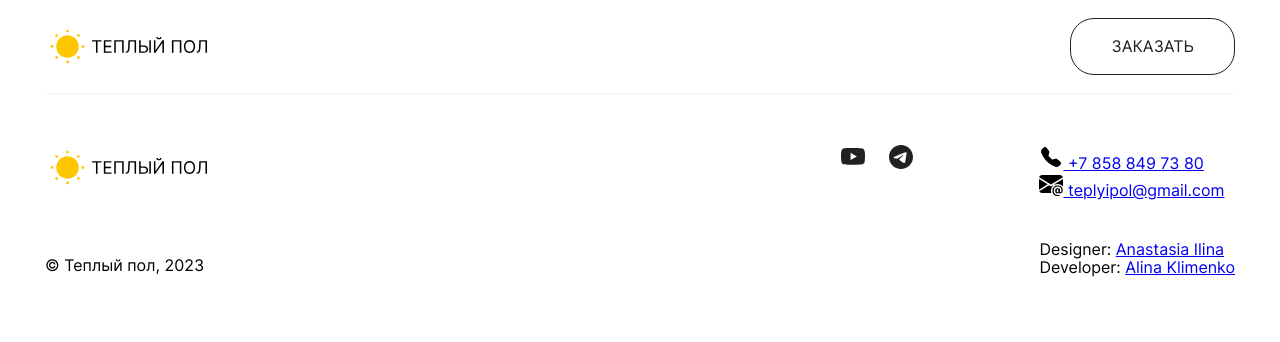
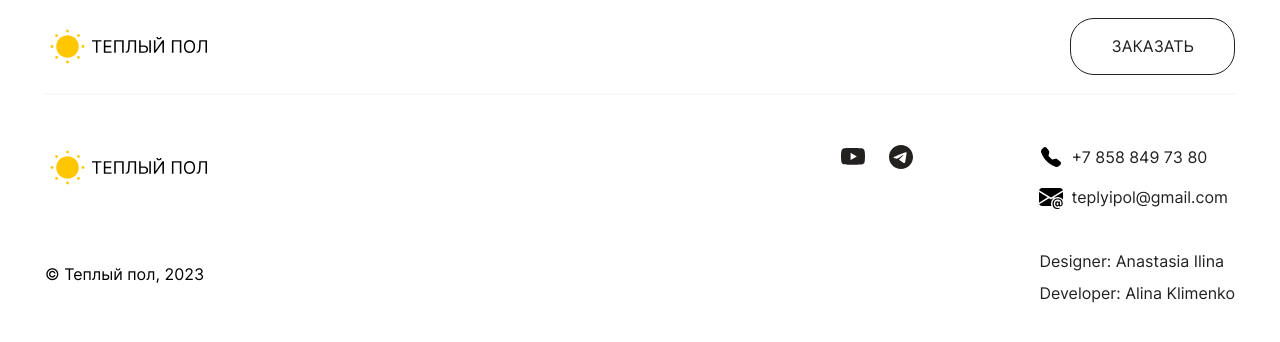
Before and after one commit to YollkAMe/underfloor-heating, a plain HTML site: page index.html in a window 1280 px wide. Drawn offline with Linux system fonts and the light colour scheme.

Commit message:
стили футера

```diff
--- a/index.html
+++ b/index.html
@@ -46,18 +46,18 @@
             </li>
          </ul>
          <ul class="footer__list footer__contact list-reset">
-            <li class="footer__item">
-               <a href="tel:+78588497380" class="footer__link">
+            <li class="footer__item footer__contact-item">
+               <a href="tel:+78588497380" class="footer__link footer__contact-link">
                   <svg width="24" height="24" viewBox="0 0 24 24" fill="none" xmlns="http://www.w3.org/2000/svg">
                      <path fill-rule="evenodd" clip-rule="evenodd"
                         d="M4.35597 2.63884C5.28361 1.7112 6.81437 1.8065 7.61979 2.84204L9.86192 5.72478C10.2734 6.2538 10.4188 6.94261 10.2562 7.59278L9.57215 10.3291C9.49992 10.618 9.58457 10.9236 9.79513 11.1342L12.8659 14.2049C13.0764 14.4154 13.382 14.5001 13.6709 14.4279L16.4072 13.7438C17.0574 13.5812 17.7462 13.7266 18.2752 14.1381L21.158 16.3802C22.1935 17.1856 22.2888 18.7164 21.3612 19.644L20.0688 20.9364C19.1441 21.8611 17.7611 22.2671 16.4722 21.814C13.2719 20.6888 10.268 18.8468 7.71061 16.2894C5.15324 13.732 3.31119 10.7281 2.18605 7.52781C1.7329 6.2389 2.13891 4.8559 3.06356 3.93125L4.35597 2.63884Z"
                         fill="black" />
                   </svg>
-                  <span>+7&nbsp;858&nbsp;849 73 80</span>
+                  <span class="footer__link-text">+7&nbsp;858&nbsp;849 73 80</span>
                </a>
             </li>
-            <li class="footer__item">
-               <a href="mailto:teplyipol@gmail.com" class="footer__link">
+            <li class="footer__item footer__contact-item">
+               <a href="mailto:teplyipol@gmail.com" class="footer__link footer__contact-link">
                   <svg width="24" height="24" viewBox="0 0 24 24" fill="none" xmlns="http://www.w3.org/2000/svg">
                      <path
                         d="M3 3C1.57234 3 0.377595 3.99726 0.0743781 5.33316L12 12.621L23.9256 5.33316C23.6224 3.99725 22.4277 3 21 3H3Z"
@@ -73,19 +73,21 @@
                         d="M23.7508 18.3663C23.7508 20.1174 22.8851 21.4029 21.3701 21.4029C20.6159 21.4029 19.8682 21.0618 19.6911 20.4322H19.6255C19.4485 21.0553 18.8123 21.3963 18.104 21.3963C16.9497 21.3963 16.2152 20.5831 16.2152 19.2452V18.4516C16.2152 17.1858 16.9366 16.3529 18.104 16.3529C18.9828 16.3529 19.4091 16.8513 19.5337 17.2973H19.5796V16.4447H20.9372V19.7305C20.9372 20.1371 21.2061 20.3601 21.5537 20.3601C22.0259 20.3601 22.5112 19.737 22.5112 18.2745V18.0974C22.5112 16.1824 21.0881 14.6084 18.7861 14.6084H18.727C16.3529 14.6084 14.7658 16.2086 14.7658 18.6943V18.9304C14.7658 21.7308 16.6218 22.9113 18.6221 22.9113H18.6877C19.4485 22.9113 20.0912 22.8064 20.4585 22.6424V23.7377C20.1305 23.8885 19.4944 24 18.6024 24H18.5368C15.6577 24 13.5 22.2292 13.5 18.9697V18.6483C13.5 15.5397 15.6315 13.5 18.727 13.5H18.7795C21.9603 13.5 23.7508 15.6446 23.7508 18.0515V18.3663ZM17.6908 18.6811V19.0222C17.6908 19.901 18.0319 20.2224 18.5631 20.2224C19.0287 20.2224 19.4091 19.9666 19.4091 19.1074V18.5565C19.4091 17.7826 18.9959 17.4941 18.55 17.4941C18.0319 17.4941 17.6908 17.8613 17.6908 18.6811Z"
                         fill="black" />
                   </svg>
-                  <span>teplyipol@gmail.com</span>
+                  <span class="footer__link-text">teplyipol@gmail.com</span>
                </a>
             </li>
          </ul>
          <p class="footer__copyright">&copy; Теплый пол, 2023</p>
          <ul class="footer__list footer__developer list-reset">
-            <li class="footer__item">
+            <li class="footer__item footer__developer-item">
                Designer:
-               <a href="https://t.me/Mrshmalloww" target="blanc">Anastasia Ilina</a>
+               <a class="footer__link footer__developer-link" href="https://t.me/Mrshmalloww" target="blanc">Anastasia
+                  Ilina</a>
             </li>
-            <li class="footer__item">
+            <li class="footer__item footer__developer-item">
                Developer:
-               <a href="https://t.me/YollkaMe" target="blanc">Alina Klimenko</a>
+               <a class="footer__link footer__developer-link" href="https://t.me/YollkaMe" target="blanc">Alina
+                  Klimenko</a>
             </li>
          </ul>
       </div>
--- a/style/footer.css
+++ b/style/footer.css
@@ -12,21 +12,55 @@
    "logo social contact"
    "copyright . developer";
 }
+
 .footer__logo {
    grid-area: logo;
 }
+
 .footer__social {
    grid-area: social;
    display: flex;
    gap: 24px;
    justify-self: end;
 }
+
 .footer__contact {
    grid-area: contact;
 }
+
 .footer__copyright {
    grid-area: copyright;
 }
+
 .footer__developer {
    grid-area: developer;
 }
+
+.footer__item {
+   font-weight: 400;
+   font-size: 16px;
+   line-height: 150%;
+   color: #232020;
+}
+
+.footer__link {
+   text-decoration: none;
+   color: #232020;
+}
+
+.footer__link-text {
+   margin-left: 8px;
+}
+
+.footer__contact-link {
+   display: flex;
+   align-items: center;
+}
+
+.footer__contact-item:not(:last-child) {
+   margin-bottom: 16px;
+}
+
+.footer__developer-item:not(:last-child) {
+   margin-bottom: 8px;
+}
--- a/style/style.css
+++ b/style/style.css
@@ -7,7 +7,7 @@ html {
 }
 
 body {
-   font-family: Inter ,sans-serif;
+   font-family: Inter, sans-serif;
 }
 
 .container {
```
